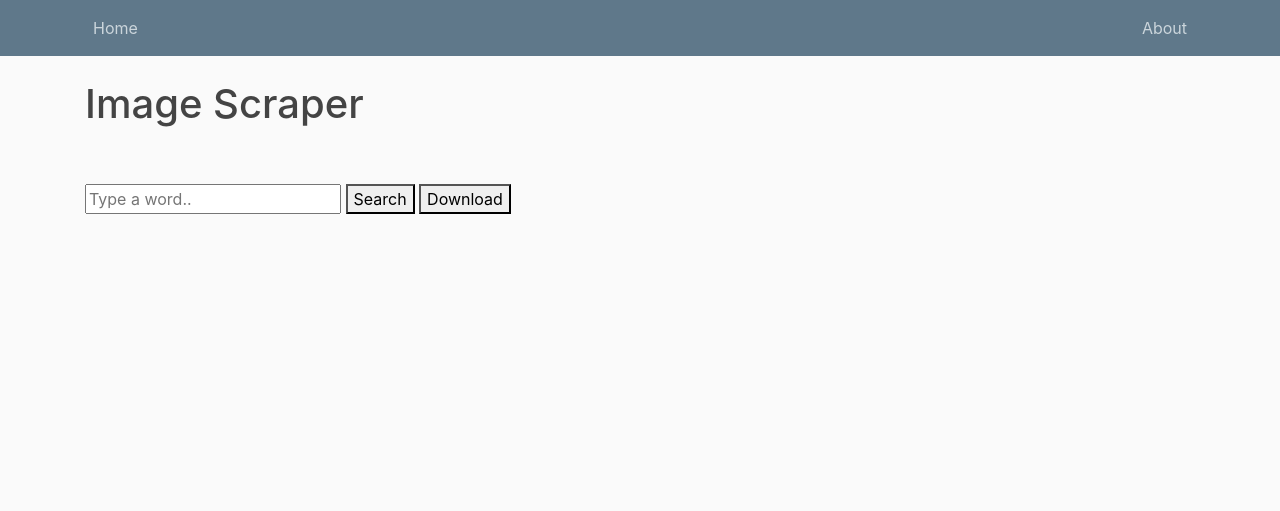
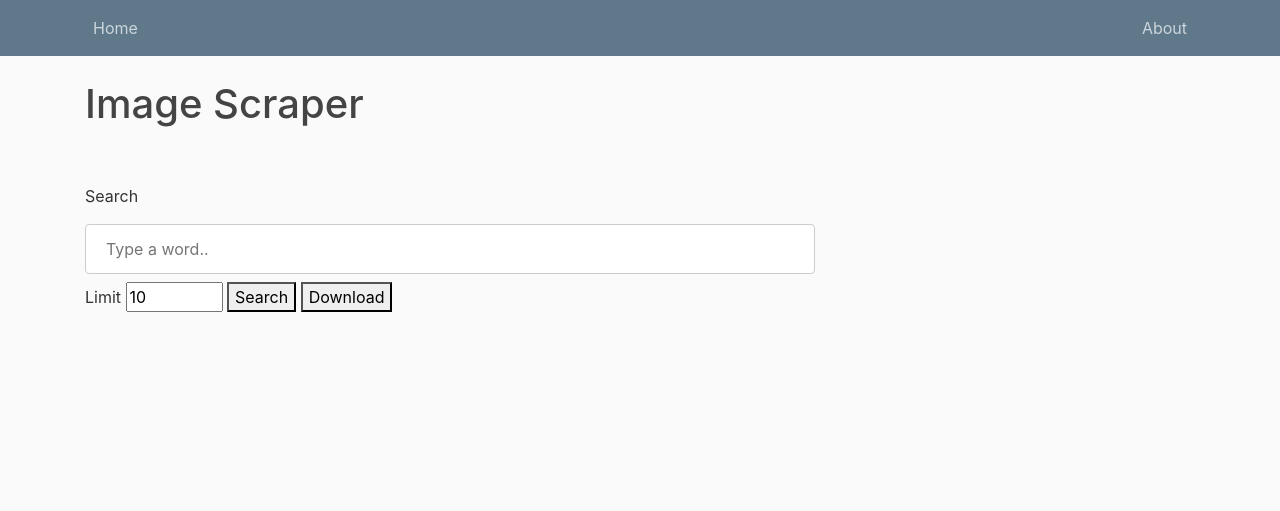
Before and after one commit to VeenaKGit/ImageScraper, a Flask app: page /search in a window 1280 px wide. Shown: the top 511 px of the page. Run offline with Flask 2, Linux system fonts and the light colour scheme; some libraries are stand-ins or nearby versions.

Commit message:
Version 2.0 - Major update to use selenium to limit the search of images and downloaded images have better resolution.

```diff
--- a/app.py
+++ b/app.py
@@ -1,14 +1,17 @@
 from flask import Flask, render_template, request
+from selenium import webdriver
 from bs4 import BeautifulSoup
 import requests
 import os
+import time
 
 
+DRIVER_PATH = './chromedriver.exe'
 target_path = r'C:\Users\ameharwade\Downloads'
 search_url = 'https://www.google.com/search?tbm=isch&q={q}'
 img_urls = []
 search_string = ''
-
+buffer = 10
 
 app = Flask(__name__)
 
@@ -19,16 +22,45 @@ def home():
     return render_template('home.html', button=False, msg='')
 
 
+def scroll_to_end(wd):
+    wd.execute_script("window.scrollTo(0, document.body.scrollHeight);")
+    wd.implicitly_wait(5)
+
+
 @app.route('/search', methods=['GET', 'POST'])
 def search():
     if request.method == 'POST':
-        global search_string
+        global search_string, img_urls, limit
         img_urls.clear()
-        search_string = request.form['searchWord'].replace(" ", "")
-        html = requests.get(search_url.format(q=search_string)).text
-        soup = BeautifulSoup(html, 'html5lib')
-        for img in soup.find_all('img', class_='t0fcAb'):
-            img_urls.append(img['src'])
+        search_string = request.form['searchWord'].replace(" ", "+")
+        limit = int(request.form['limit'].replace(" ", "")) if request.form['limit'].replace(" ", "") else 10
+
+        thumbnail_results = []
+        counter = 0
+        with webdriver.Chrome(executable_path=DRIVER_PATH) as wd:
+            wd.get(search_url.format(q=search_string)) # load the page
+            while len(thumbnail_results) < (limit + buffer):
+                thumbnail_results = wd.find_elements_by_css_selector("img.Q4LuWd")  # thumbnail images
+                scroll_to_end(wd)
+
+            for img in thumbnail_results:
+                if counter < limit:
+                    try:
+                        img.click()
+                        time.sleep(2)
+                    except Exception as e:
+                        print("Count not click the ThumbNail {}".format(e))
+                        continue
+                    actual_images = wd.find_elements_by_css_selector('img.n3VNCb')  # enlarged image on right
+
+                    for image in actual_images:
+                        if image.get_attribute('src') and 'http' in image.get_attribute('src'):
+                            print('image {}- {}'.format(counter, image.get_attribute('src')))
+                            counter += 1
+                            img_urls.append(image.get_attribute('src'))
+                else:
+                    break
+
     return render_template('home.html', images=img_urls,
                            alt_name=search_string, button=True, msg='')
 
--- a/static/main.css
+++ b/static/main.css
@@ -6,6 +6,16 @@ body {
 
 h1, h2, h3, h4, h5, h6 {
   color: #444444;
+}
+
+input[type=text], select {
+  width: 100%;
+  padding: 12px 20px;
+  margin: 8px 0;
+  display: inline-block;
+  border: 1px solid #ccc;
+  border-radius: 4px;
+  box-sizing: border-box;
 }
 
 .bg-steel {
--- a/templates/about.html
+++ b/templates/about.html
@@ -1,10 +1,12 @@
 {% extends "layout.html" %}
 {% block content %}
     <h1>About Page</h1>
+    <span class="text-muted">@2020 project Veena Kalburgi</span><br><br>
     <p>
         Flask Based Simple Image Web Scraper. <br><br>
         This Scraper will search for Images of string you type in the search box.<br>
         If you wish to save the images, hit the download button. Once download is complete you will be notified with a message!<br>
         Thanks for visiting the site!!<br>
     </p>
+
 {% endblock %}
--- a/templates/home.html
+++ b/templates/home.html
@@ -4,7 +4,11 @@
         <h1 style="text-align: left">Image Scraper</h1><br><br>
         <div class="form">
             <form action="{{ url_for('search') }}" method="POST">
-                <input type="text" name="searchWord" id="searchID" placeholder="Type a word..">
+                <label for="searchID">Search</label>
+                <input type="text"  name="searchWord" id="searchID" placeholder="Type a word..">
+                <label for="quantity">Limit</label>
+                <input type="number" name="limit" id="quantity" placeholder="Limit" max="500" min="1" \
+                       value="10">
                 <button type="submit" name="Search">Search</button>
                 {% if button %}
                     <button  formaction="{{ url_for('download')}}">Download</button><br><br>
```
